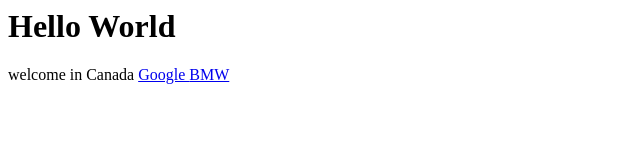
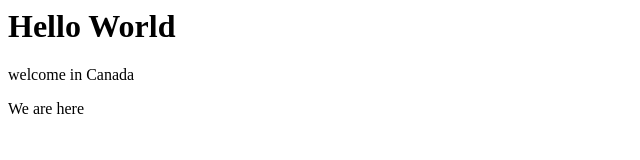
Before and after one commit to Amer-Al-Trabulsi/new.project, a plain HTML site: page Page.html in a window 1280 px wide. Shown: the whole page, without its empty margins (0-640 px from the left). Drawn offline with Linux system fonts and the light colour scheme.

Commit message:
Delete the google link

```diff
--- a/Page.html
+++ b/Page.html
@@ -5,7 +5,6 @@
     <body>
         <h1> Hello World </h1>
         <spam> welcome in Canada </spam>
-        <a href="www.google.com"> Google </a>
-        <a href="BMW.com"> BMW </a>
+        <p> We are here </p>
     </body>
 </html>
```
